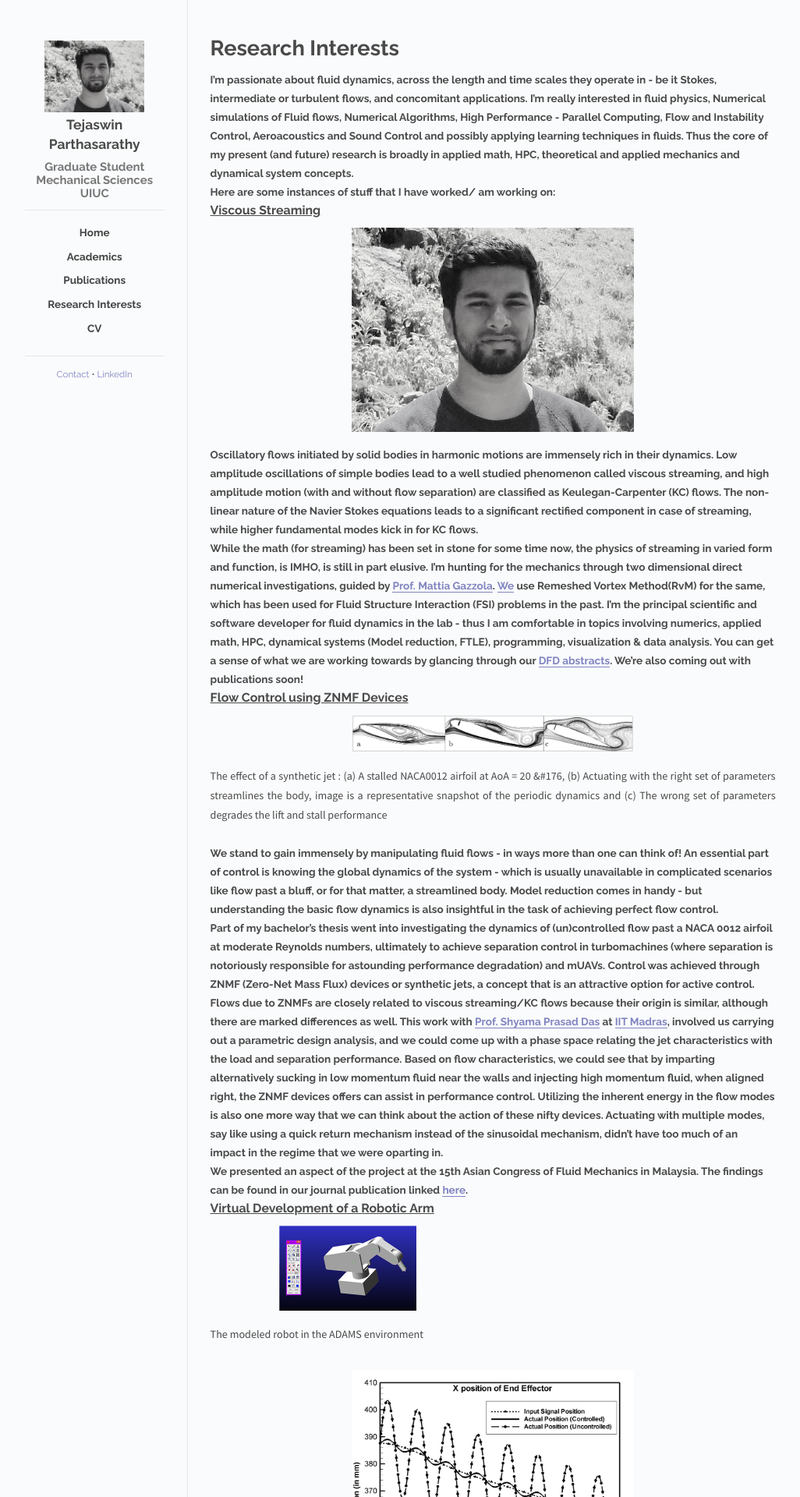
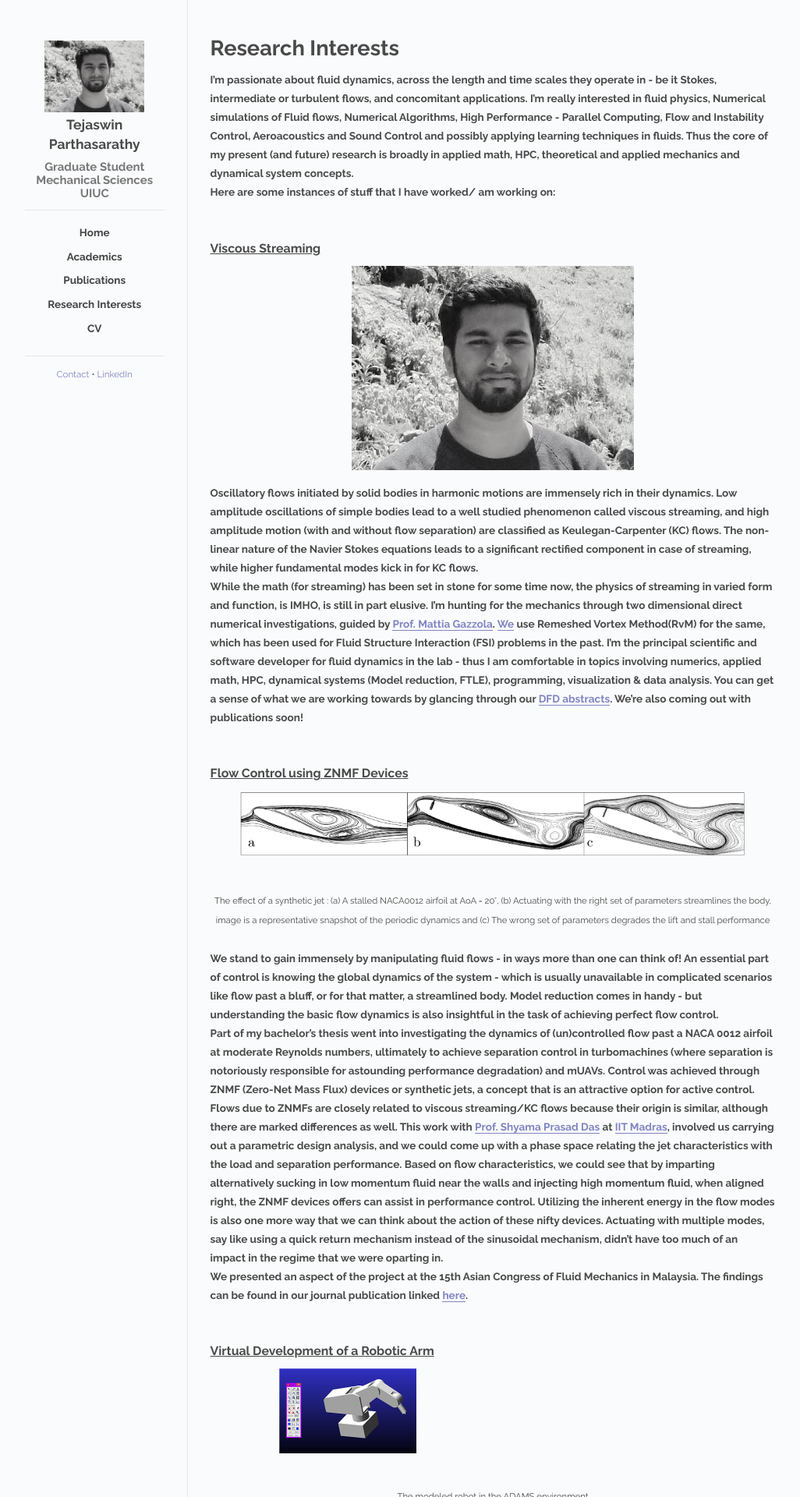
Before and after one commit to parthas1/parthas1.github.io, a Jekyll site: the page built from research/index.md, in a window 1280 px wide. Shown: the top 1920 px of the page at 78% size, without its empty margins (118-1144 px from the left). Built offline with Jekyll 4.4.1, drawn with Linux system fonts in a browser that asks for light colours.

Commit message:
modified Data

```diff
--- a/css/main.css
+++ b/css/main.css
@@ -89,6 +89,11 @@ a:hover {
   padding: 10px;
 }
 
+#centerimg9 {
+  margin: auto;
+  width: 90%;
+  padding: 10px;
+}
 /*****************************************************************************/
 /*
 /* Site
--- a/research/index.md
+++ b/research/index.md
@@ -9,17 +9,17 @@ order: 4
 
 #### Here are some instances of stuff that I have worked/ am working on:
 
-
+<br>
 <h3><u> Viscous Streaming </u></h3>
 <h1 class="title"><img id="centerimg" src="/images/profile.jpg"></h1>
 #### Oscillatory flows initiated by solid bodies in harmonic motions are immensely rich in their dynamics. Low amplitude oscillations of simple bodies lead to a well studied phenomenon called viscous streaming, and high amplitude motion (with and without flow separation) are classified as Keulegan-Carpenter (KC) flows. The non-linear nature of the Navier Stokes equations leads to a significant rectified component in case of streaming, while higher fundamental modes kick in for KC flows.
 
 #### While the math (for streaming) has been set in stone for some time now, the physics of streaming in varied form and function, is IMHO, is still in part elusive. I'm hunting for the mechanics through two dimensional direct numerical investigations, guided by <a href="http://mattia-lab.com/">Prof. Mattia Gazzola</a>. <a href="http://mattia-lab.com/">We</a> use Remeshed Vortex Method(RvM) for the same, which has been used for Fluid Structure Interaction (FSI) problems in the past. I'm the principal scientific and software developer for fluid dynamics in the lab - thus I am comfortable in topics involving numerics, applied math, HPC, dynamical systems (Model reduction, FTLE), programming, visualization & data analysis. You can get a sense of what we are working towards by glancing through our <a href="https://parthas1.github.io/publications/">DFD abstracts</a>. We're also coming out with publications soon!
 
-
+<br>
 <h3><u> Flow Control using ZNMF Devices </u></h3>
-<h1 class="title"><img id="centerimg" src="/images/websiteCollatedStreamlines.png"></h1>
-<center><p><small>The effect of a synthetic jet : (a) A stalled NACA0012 airfoil at AoA = 20 &#176, (b) Actuating with the right set of parameters streamlines the body, image is a representative snapshot of the periodic dynamics and (c) The wrong set of parameters degrades the lift and stall performance</small></p></center>
+<h1 class="title"><img id="centerimg9" src="/images/websiteCollatedStreamlines.png"></h1>
+<p><small><center>The effect of a synthetic jet : (a) A stalled NACA0012 airfoil at AoA = 20°, (b) Actuating with the right set of parameters streamlines the body, image is a representative snapshot of the periodic dynamics and (c) The wrong set of parameters degrades the lift and stall performance</center></small></p>
 
 #### We stand to gain immensely by manipulating fluid flows - in ways more than one can think of! An essential part of control is knowing the global dynamics of the system - which is usually unavailable in complicated scenarios like flow past a bluff, or for that matter, a streamlined body. Model reduction comes in handy - but understanding the basic flow dynamics is also insightful in the task of achieving perfect flow control.
 
@@ -27,13 +27,13 @@ order: 4
 
 #### We presented an aspect of the project at the 15th Asian Congress of Fluid Mechanics in Malaysia. The findings can be found in our journal publication linked <a href="https://parthas1.github.io/publications/">here</a>.
 
-
+<br>
 <h3><u> Virtual Development of a Robotic Arm</u></h3>
 <h1 class="title"><img id="centerimg" src="/images/robot.png"></h1>
-<center><p><small> The modeled robot in the ADAMS environment</small></p></center>
+<p><small><center> The modeled robot in the ADAMS environment</center></small></p>
 
 <h1 class="title"><img id="centerimg" src="/images/controlled.jpg"></h1>
-<center><p><small> Results of the simulation carried out with and without using appropriate control systems</small></p></center>
+<p><small><center> Results of the simulation carried out with and without using appropriate control systems</center></small></p>
 
 #### Developing intuition for physical concepts is something crucial in a student's learning process. When I was pursuing my undergraduate, I did not have immediate access to fancy modules or learning kits, and learning by doing/exploring was instrumental in developing my skill set. This was especially true for courses involving dynamics and controls - it was interesting to read about, but also frustrating to not understand and visualize how a conceptually simple (though mechanically rich) four bar mechanism can be scaled up to manufacture robotic arms. Having a framework for such a conceptual visualization would have been nice.
 
```
